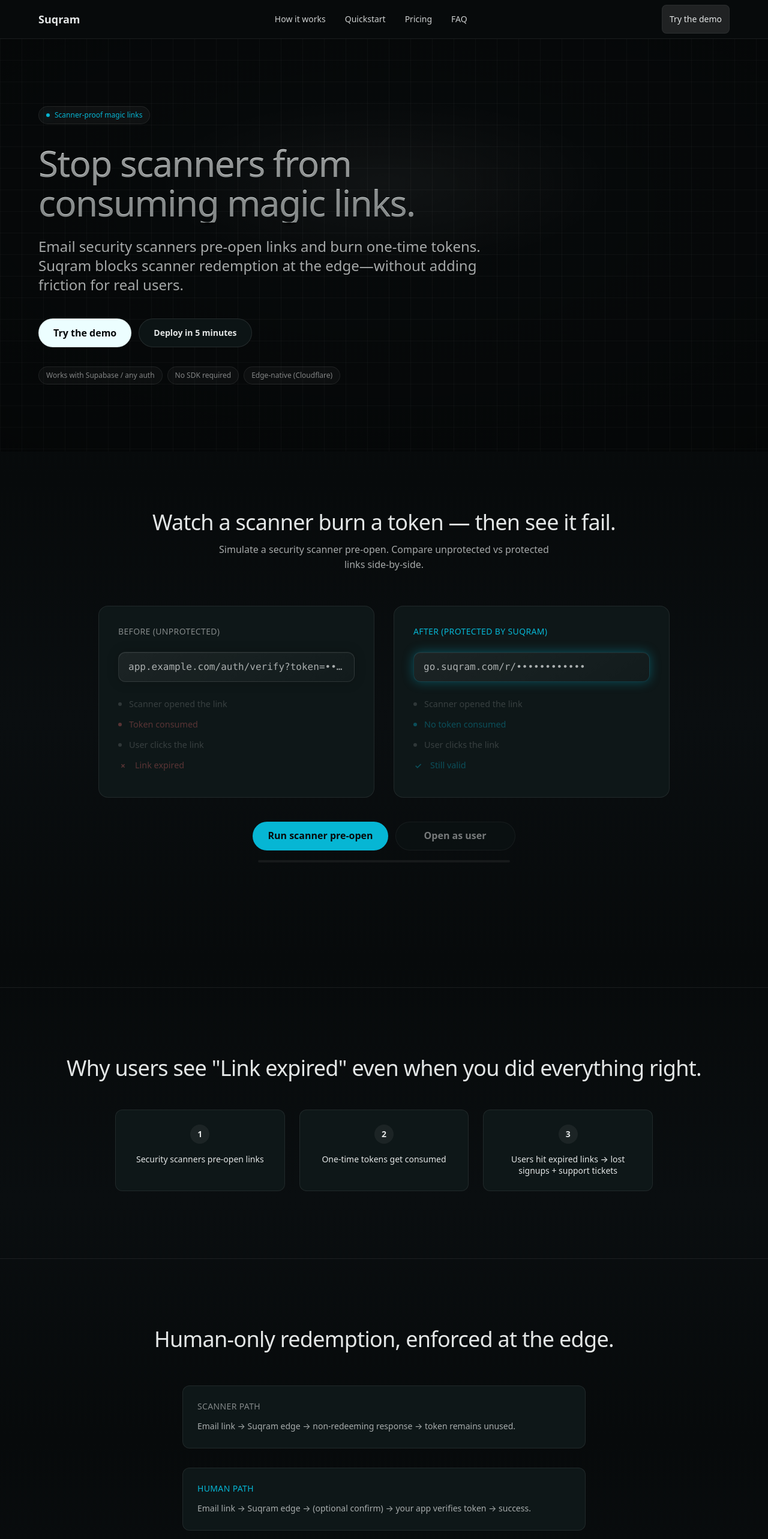
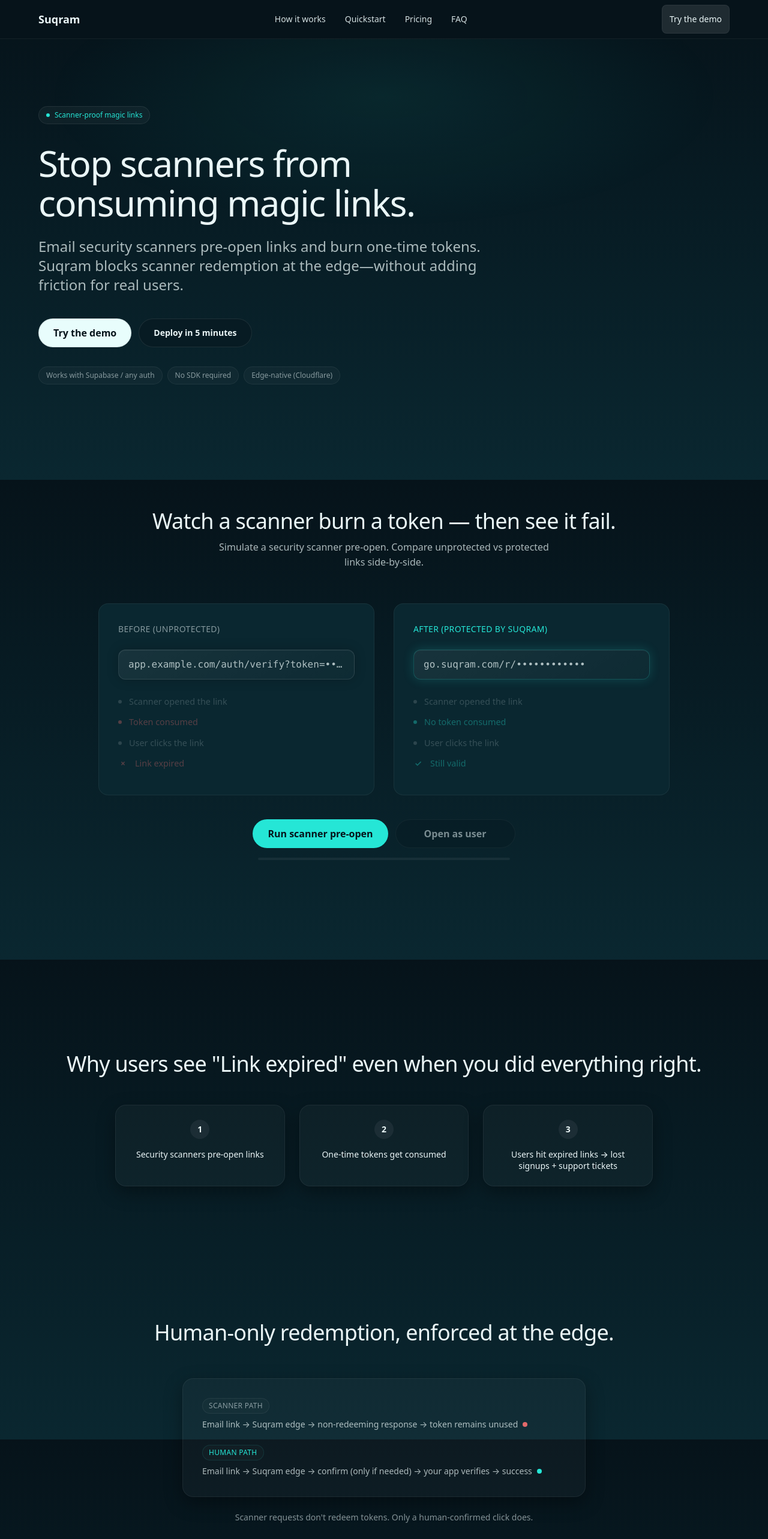
Before and after one commit to macuunamatata/Suqram, a Next.js app in the folder site/: page / in a window 1280 px wide. Shown: the top 2566 px of the page at 60% size. Built offline with nearby package versions, Linux system fonts and the light colour scheme.

Commit message:
Polish UI/UX to domained feel

```diff
--- a/site/app/globals.css
+++ b/site/app/globals.css
@@ -2,28 +2,27 @@
 @tailwind components;
 @tailwind utilities;
 
-/* Domained-style green-charcoal dark theme — color grading, grid, vignette, soft-white typography. */
+/* Ocean reliable theme — one smooth gradient, crisp text, glassy surfaces. */
 :root {
-  /* Base palette — green-tinted charcoal (not blue/neutral) */
-  --bg: #070A0B;
-  --bg2: #0A0F10;
-  --surface: #0C1415;
-  --surface2: #0E1718;
-  --border: rgba(255, 255, 255, 0.08);
-  --grid: rgba(255, 255, 255, 0.035); /* extremely subtle; never compete with text */
-
-  /* Typography — soft white, not pure */
-  --text: #E3E6E6;
-  --text2: rgba(227, 230, 230, 0.72);   /* muted paragraph */
-  --muted: rgba(227, 230, 230, 0.55);
+  /* Ocean palette */
+  --bg0: #06131a;
+  --bg1: #071b23;
+  --bg2: #0a2730;
+  --bg: var(--bg0);
+  --surface: var(--bg1);
+  --surface2: var(--bg2);
+  --border: rgba(255, 255, 255, 0.06);
+  --text: #eaf6f7;
+  --text2: rgba(234, 246, 247, 0.72);
+  --muted: rgba(234, 246, 247, 0.55);
 
   /* Accent (cyan) & warn */
-  --accent: #06B6D4;
+  --accent: #25e6d6;
   --warn: #EA840C;
-  --ctaBg: #ECFEFF;   /* off-white, cyan tint */
-  --ctaText: #070A0B;
+  --ctaBg: #e8fdfc;
+  --ctaText: #06131a;
 
-  /* Spacing rhythm: 8/12/16/24/32/48/72 */
+  /* Spacing rhythm */
   --space-1: 0.25rem;
   --space-2: 0.5rem;
   --space-3: 0.75rem;
@@ -33,27 +32,25 @@
   --space-12: 3rem;
   --space-18: 4.5rem;
 
-  /* Aliases for components (derived from base palette) */
+  /* Aliases */
   --panel: var(--surface);
   --card: var(--surface2);
   --surface-elevated: var(--surface2);
-  --border-strong: rgba(255, 255, 255, 0.10);
-  --grid-line: var(--grid);
+  --border-strong: rgba(255, 255, 255, 0.09);
   --text-heading: var(--text);
   --text-muted: var(--muted);
   --text-muted-strong: var(--text2);
   --muted-strong: var(--text2);
-  --accent-dim: rgba(6, 182, 212, 0.12);
-  --accent-focus: rgba(6, 182, 212, 0.25);
-  --accent-glow: rgba(6, 182, 212, 0.35);
+  --accent-dim: rgba(37, 230, 214, 0.12);
+  --accent-focus: rgba(37, 230, 214, 0.22);
+  --accent-glow: rgba(37, 230, 214, 0.18);
   --warn-dim: rgba(234, 132, 12, 0.12);
   --error-muted: rgba(248, 113, 113, 0.9);
   --cta-bg: var(--ctaBg);
   --cta-text: var(--ctaText);
-  --cta-hover-bg: #E6E8E7;
+  --cta-hover-bg: #d8faf8;
   --ring: var(--accent);
 
-  /* Motion — premium easing; overridden by reduced-motion */
   --ease-out-smooth: cubic-bezier(0.2, 0.8, 0.2, 1);
   --duration-ui: 200ms;
 }
@@ -64,60 +61,65 @@
   }
 }
 
+html {
+  min-height: 100%;
+}
+
 body {
   color: var(--text);
-  background: linear-gradient(180deg, #070A0B 0%, #0A0E10 50%, #070A0B 100%);
+  background: linear-gradient(180deg, var(--bg0) 0%, var(--bg1) 40%, var(--bg2) 100%);
   background-attachment: fixed;
   min-height: 100vh;
-  overflow-x: hidden;
   font-family: system-ui, -apple-system, BlinkMacSystemFont, "Segoe UI", Roboto, sans-serif;
   line-height: 1.55;
   -webkit-font-smoothing: antialiased;
+  text-rendering: optimizeLegibility;
+  position: relative;
+}
+body::before {
+  content: "";
+  position: fixed;
+  inset: 0;
+  pointer-events: none;
+  z-index: 0;
+  background: radial-gradient(ellipse 80% 50% at 50% 20%, rgba(37, 230, 214, 0.08) 0%, transparent 55%);
+  opacity: 1;
+}
+body > * {
+  position: relative;
+  z-index: 1;
 }
 
-/* Heading hierarchy — consistent sizes and weights */
+/* Heading hierarchy — crisp, no clipping */
 h1, h2, h3 {
   color: var(--text-heading);
   font-weight: 700;
+  line-height: 1.1;
 }
 
 h1 {
   letter-spacing: -0.03em;
-  line-height: 1.08;
   font-size: clamp(2rem, 5vw + 1rem, 3.75rem);
 }
 
 h2 {
   letter-spacing: -0.02em;
-  line-height: 1.2;
   font-size: clamp(1.5rem, 2.5vw + 0.5rem, 1.875rem);
 }
 
 h3 {
   letter-spacing: -0.01em;
-  line-height: 1.3;
   font-size: 1.125rem;
 }
 
-/* Hero H1 — soft-white via gradient + subtle depth; not pure white */
+/* Hero H1 — solid color for reliable rendering */
 .hero-h1 {
   font-weight: 500;
   letter-spacing: -0.025em;
   line-height: 1.1;
   font-size: clamp(2.25rem, 5.5vw + 1rem, 3.75rem);
   max-width: 60ch;
-  background: linear-gradient(#E8ECEC, #C9D0D0);
-  -webkit-background-clip: text;
-  background-clip: text;
-  color: transparent;
-  text-shadow: 0 1px 0 rgba(0, 0, 0, 0.35);
-}
-/* Fallback when gradient clip not supported */
-@supports not (background-clip: text) {
-  .hero-h1 {
-    color: var(--text);
-    background: none;
-  }
+  color: var(--text);
 }
 
 /* Hero body — paragraph uses var(--text2) */
@@ -139,37 +141,49 @@
   line-height: 1.6;
 }
 
-/* Section H2 — domained: 36px, weight 500 */
+/* Section H2 */
 .section-h2 {
   font-size: 1.875rem;
   font-weight: 500;
   letter-spacing: -0.02em;
-  line-height: 1.2;
+  line-height: 1.1;
   color: var(--text-heading);
 }
 @media (min-width: 640px) {
   .section-h2 {
-    font-size: 2.25rem; /* 36px */
+    font-size: 2.25rem;
   }
 }
 
 @layer components {
-  /* Cards: glass — transparent over dark, subtle border, inner highlight; hover minimal */
+  /* Surface — glassy, no metallic borders */
+  .surface {
+    background: rgba(255, 255, 255, 0.03);
+    border: 1px solid rgba(255, 255, 255, 0.06);
+    border-radius: 18px;
+    box-shadow: 0 10px 30px rgba(0, 0, 0, 0.35);
+    transition: border-color var(--duration-ui) var(--ease-out-smooth), box-shadow var(--duration-ui) var(--ease-out-smooth);
+  }
+  .surface:hover {
+    border-color: rgba(255, 255, 255, 0.09);
+    box-shadow: 0 10px 30px rgba(0, 0, 0, 0.35), 0 0 0 1px rgba(37, 230, 214, 0.08);
+  }
+  @media (prefers-reduced-motion: reduce) {
+    .surface {
+      transition: none;
+    }
+  }
+
   .card {
-    transition: color var(--duration-ui) var(--ease-out-smooth),
-      background-color var(--duration-ui) var(--ease-out-smooth),
-      border-color var(--duration-ui) var(--ease-out-smooth),
-      box-shadow var(--duration-ui) var(--ease-out-smooth),
-      transform var(--duration-ui) var(--ease-out-smooth);
-    background: linear-gradient(180deg, rgba(255, 255, 255, 0.05) 0%, rgba(255, 255, 255, 0.03) 100%), var(--bg2);
-    border: 1px solid rgba(255, 255, 255, 0.08);
-    border-radius: 16px;
-    box-shadow: inset 0 1px 0 rgba(255, 255, 255, 0.06);
+    background: rgba(255, 255, 255, 0.03);
+    border: 1px solid rgba(255, 255, 255, 0.06);
+    border-radius: 18px;
+    box-shadow: 0 10px 30px rgba(0, 0, 0, 0.35);
+    transition: border-color var(--duration-ui) var(--ease-out-smooth), box-shadow var(--duration-ui) var(--ease-out-smooth);
   }
   .card:hover {
-    border-color: rgba(255, 255, 255, 0.12);
-    transform: translateY(-1px);
-    box-shadow: inset 0 1px 0 rgba(255, 255, 255, 0.06);
+    border-color: rgba(255, 255, 255, 0.09);
+    box-shadow: 0 10px 30px rgba(0, 0, 0, 0.35), 0 0 0 1px rgba(37, 230, 214, 0.08);
   }
   @media (prefers-reduced-motion: reduce) {
     .card:hover {
@@ -177,18 +191,18 @@
     }
   }
   .card-padded {
-    padding: 1rem 1.125rem; /* 16–18 mobile */
+    padding: 1rem 1.125rem;
   }
   @media (min-width: 640px) {
     .card-padded {
-      padding: 1.375rem 1.625rem; /* 22–26 desktop */
+      padding: 1.375rem 1.625rem;
     }
   }
   .card-gradient-top {
-    background: linear-gradient(180deg, rgba(255, 255, 255, 0.05) 0%, rgba(255, 255, 255, 0.02) 50%, transparent 100%), var(--bg2);
-    border: 1px solid rgba(255, 255, 255, 0.08);
-    border-radius: 16px;
-    box-shadow: inset 0 1px 0 rgba(255, 255, 255, 0.06);
+    background: rgba(255, 255, 255, 0.03);
+    border: 1px solid rgba(255, 255, 255, 0.06);
+    border-radius: 18px;
+    box-shadow: 0 10px 30px rgba(0, 0, 0, 0.35);
   }
 
   /* Primary CTA: Domained — ctaBg/ctaText, pill, premium hover, no heavy shadow */
@@ -222,7 +236,7 @@
     min-height: 48px;
     background: var(--accent);
     color: var(--ctaText);
-    border: 1px solid rgba(6, 182, 212, 0.35);
+    border: 1px solid rgba(37, 230, 214, 0.35);
     transition: filter 150ms ease, box-shadow 150ms ease;
   }
   .btn-primary:hover {
@@ -327,7 +341,7 @@
     @apply inline-flex items-center rounded-full px-3 py-1 text-xs font-medium;
     background: var(--accent-dim);
     color: var(--accent);
-    border: 1px solid rgba(6, 182, 212, 0.25);
+    border: 1px solid rgba(37, 230, 214, 0.25);
   }
   /* "Most Popular" — solid accent bg, dark text */
   .pill-popular {
@@ -408,34 +422,6 @@
   /* Hero: grid and vignette only in hero area; isolate so they don’t bleed */
   .hero-bg {
     position: relative;
-    background-color: var(--bg);
-    isolation: isolate;
-    overflow: hidden;
-  }
-  .hero-bg::before {
-    content: "";
-    position: absolute;
-    inset: 0;
-    pointer-events: none;
-    z-index: 0;
-    background-image:
-      repeating-linear-gradient(0deg, var(--grid) 0, var(--grid) 1px, transparent 1px, transparent 36px),
-      repeating-linear-gradient(90deg, var(--grid) 0, var(--grid) 1px, transparent 1px, transparent 36px);
-    background-size: 36px 36px;
-  }
-  .hero-bg::after {
-    content: "";
-    position: absolute;
-    inset: 0;
-    pointer-events: none;
-    z-index: 1;
-    background:
-      radial-gradient(closest-side at 50% 35%, rgba(255, 255, 255, 0.04), transparent 60%),
-      radial-gradient(1200px 600px at 50% 40%, transparent 0%, rgba(0, 0, 0, 0.28) 70%, rgba(0, 0, 0, 0.45) 100%);
-  }
-  .hero-bg > * {
-    position: relative;
-    z-index: 2;
   }
 
   /* Demo Before/After: link pill — masked URL, glow, gradient border, hover sheen */
@@ -463,13 +449,13 @@
     background: linear-gradient(145deg, rgba(255, 255, 255, 0.08) 0%, rgba(255, 255, 255, 0.04) 100%);
   }
   .demo-link-pill-right {
-    border-color: rgba(6, 182, 212, 0.2);
+    border-color: rgba(37, 230, 214, 0.2);
     box-shadow:
       inset 0 1px 0 rgba(255, 255, 255, 0.06),
       0 0 18px var(--accent-glow);
   }
   .demo-link-pill-right:hover {
-    border-color: rgba(6, 182, 212, 0.3);
+    border-color: rgba(37, 230, 214, 0.3);
     box-shadow:
       inset 0 1px 0 rgba(255, 255, 255, 0.08),
       0 0 22px var(--accent-glow);
@@ -542,7 +528,7 @@
     font-weight: 600;
     color: var(--ctaText);
     background: var(--accent);
-    border: 1px solid rgba(6, 182, 212, 0.35);
+    border: 1px solid rgba(37, 230, 214, 0.35);
     border-radius: 9999px;
     transition: transform 0.2s var(--ease-out-smooth), box-shadow 0.2s var(--ease-out-smooth), opacity 0.2s ease;
   }
@@ -632,8 +618,8 @@
     box-shadow: inset 0 0 0 1px rgba(255, 255, 255, 0.04);
   }
   .demo-column-right:hover {
-    border-color: rgba(6, 182, 212, 0.28);
-    box-shadow: inset 0 0 0 1px rgba(6, 182, 212, 0.06);
+    border-color: rgba(37, 230, 214, 0.28);
+    box-shadow: inset 0 0 0 1px rgba(37, 230, 214, 0.06);
   }
   .demo-column:focus-within {
     box-shadow: 0 0 0 2px var(--bg), 0 0 0 4px var(--accent-focus);
@@ -645,7 +631,7 @@
     box-shadow: 0 0 0 2px var(--bg), 0 0 0 4px var(--accent-focus);
   }
   .demo-column-right:hover:focus-within {
-    box-shadow: 0 0 0 2px var(--bg), 0 0 0 4px var(--accent-focus), inset 0 0 0 1px rgba(6, 182, 212, 0.06);
+    box-shadow: 0 0 0 2px var(--bg), 0 0 0 4px var(--accent-focus), inset 0 0 0 1px rgba(37, 230, 214, 0.06);
   }
 
   /* Demo keyframes — scan sweep, orb, pulse, tap, shake, dots, dot pop, soft in */
@@ -655,12 +641,12 @@
   }
   @keyframes demoJustEnabledPulse {
     0% { box-shadow: 0 0 0 0 var(--accent-glow); }
-    40% { box-shadow: 0 0 0 8px rgba(6, 182, 212, 0); }
-    100% { box-shadow: 0 0 0 0 rgba(6, 182, 212, 0); }
+    40% { box-shadow: 0 0 0 8px rgba(37, 230, 214, 0); }
+    100% { box-shadow: 0 0 0 0 rgba(37, 230, 214, 0); }
   }
   @keyframes demoDotPop {
-    from { transform: scale(0.85); opacity: 0.6; }
-    to { transform: scale(1); opacity: 1; }
+    from { opacity: 0; transform: translateY(6px); }
+    to { opacity: 1; transform: translateY(0); }
   }
   @keyframes demoSoftIn {
     from { opacity: 0; transform: translateY(6px); }
@@ -715,7 +701,7 @@
       box-shadow:
         inset 0 1px 0 rgba(255, 255, 255, 0.08),
         0 0 28px var(--accent-glow),
-        0 0 40px rgba(6, 182, 212, 0.18);
+        0 0 40px rgba(37, 230, 214, 0.18);
     }
   }
   @keyframes demoTap {
@@ -904,7 +890,7 @@
   }
   .demo-status-card-success {
     background: var(--accent-dim);
-    border-color: rgba(6, 182, 212, 0.28);
+    border-color: rgba(37, 230, 214, 0.28);
     color: var(--accent);
   }
   .demo-status-icon {
--- a/site/app/page.tsx
+++ b/site/app/page.tsx
@@ -23,12 +23,6 @@
   "Security scanners pre-open links",
   "One-time tokens get consumed",
   "Users hit expired links → lost signups + support tickets",
-];
-
-const PRICING_TIERS = [
-  { name: "Free", redemptions: "1K / month", desc: "Get started" },
-  { name: "Pro", redemptions: "10K / month", desc: "For growing apps" },
-  { name: "Scale", redemptions: "Custom", desc: "Enterprise" },
 ];
 
 const FAQ_ITEMS = [
@@ -101,7 +95,7 @@
       </section>
 
       {/* Why / Problem */}
-      <section className={`border-t border-[var(--border)] ${SECTION_PY}`} id="why" aria-label="Why">
+      <section className={SECTION_PY} id="why" aria-label="Why">
         <div className={CONTAINER}>
           <h2 className={SECTION_HEADING}>
             Why users see &quot;Link expired&quot; even when you did everything right.
@@ -110,7 +104,7 @@
             {WHY_ITEMS.map((text, i) => (
               <div
                 key={i}
-                className="rounded-xl border border-[var(--border)] bg-[var(--card)] p-6 text-center"
+                className="surface p-6 text-center"
               >
                 <span className="inline-flex w-8 h-8 items-center justify-center rounded-full bg-[rgba(255,255,255,0.06)] text-sm font-semibold text-[var(--text)] mb-4">
                   {i + 1}
@@ -125,27 +119,29 @@
       </section>
 
       {/* How it works */}
-      <section className={`border-t border-[var(--border)] ${SECTION_PY}`} id="how" aria-label="How it works">
+      <section className={SECTION_PY} id="how" aria-label="How it works">
         <div className={CONTAINER}>
           <h2 className={SECTION_HEADING}>
             Human-only redemption, enforced at the edge.
           </h2>
-          <div className="mt-14 max-w-2xl mx-auto space-y-8">
-            <div className="rounded-xl border border-[var(--border)] bg-[var(--card)] p-6">
-              <h3 className="text-sm font-medium text-[var(--muted)] uppercase tracking-wide mb-3">
+          <div className="mt-14 max-w-2xl mx-auto surface p-6 sm:p-8 space-y-6">
+            <div className="flex flex-wrap items-center gap-2">
+              <span className="inline-flex rounded-full border border-[var(--border)] bg-[rgba(255,255,255,0.02)] px-2.5 py-1 text-xs font-medium text-[var(--muted)] uppercase tracking-wide">
                 Scanner path
-              </h3>
-              <p className="text-sm text-[var(--text2)] leading-relaxed">
-                Email link → Suqram edge → non-redeeming response → token remains unused.
-              </p>
+              </span>
+              <span className="text-sm text-[var(--text2)]">
+                Email link → Suqram edge → non-redeeming response → token remains unused
+              </span>
+              <span className="w-2 h-2 rounded-full bg-[var(--error-muted)] shrink-0" aria-hidden />
             </div>
-            <div className="rounded-xl border border-[var(--border)] bg-[var(--card)] p-6 border-[var(--accent-dim)]">
-              <h3 className="text-sm font-medium text-[var(--accent)] uppercase tracking-wide mb-3">
+            <div className="flex flex-wrap items-center gap-2">
+              <span className="inline-flex rounded-full border border-[var(--accent-dim)] bg-[rgba(255,255,255,0.02)] px-2.5 py-1 text-xs font-medium text-[var(--accent)] uppercase tracking-wide">
                 Human path
-              </h3>
-              <p className="text-sm text-[var(--text2)] leading-relaxed">
-                Email link → Suqram edge → (optional confirm) → your app verifies token → success.
-              </p>
+              </span>
+              <span className="text-sm text-[var(--text2)]">
+                Email link → Suqram edge → confirm (only if needed) → your app verifies → success
+              </span>
+              <span className="w-2 h-2 rounded-full bg-[var(--accent)] shrink-0" aria-hidden />
             </div>
           </div>
           <p className="mt-6 text-center text-sm text-[var(--muted)]">
@@ -155,7 +151,7 @@
       </section>
 
       {/* Quickstart */}
-      <section className={`border-t border-[var(--border)] ${SECTION_PY}`} id="quickstart" aria-label="Quickstart">
+      <section className={SECTION_PY} id="quickstart" aria-label="Quickstart">
         <div className={CONTAINER}>
           <h2 className={SECTION_HEADING}>
             Deploy in &lt;5 minutes.
@@ -187,7 +183,7 @@
             </div>
           </div>
           <div className="mt-10 max-w-2xl mx-auto">
-            <pre className="rounded-xl border border-[var(--border)] bg-[var(--surface)] p-4 sm:p-6 text-xs sm:text-sm font-mono text-[var(--text2)] overflow-x-auto">
+            <pre className="surface p-4 sm:p-6 text-xs sm:text-sm font-mono text-[var(--text2)] overflow-x-auto">
               <code>{`https://go.suqram.com/r/\${token}#u=\${encodeURIComponent(yourSuccessUrl)}`}</code>
             </pre>
           </div>
@@ -198,51 +194,48 @@
       </section>
 
       {/* Pricing */}
-      <section className={`border-t border-[var(--border)] ${SECTION_PY}`} id="pricing" aria-label="Pricing">
+      <section className={SECTION_PY} id="pricing" aria-label="Pricing">
         <div className={CONTAINER}>
           <h2 className={SECTION_HEADING}>
-            Usage pricing based on redemptions.
+            Start free. Upgrade when usage grows.
           </h2>
-          <div className="mt-12 overflow-x-auto max-w-3xl mx-auto">
-            <table className="w-full border-collapse rounded-xl border border-[var(--border)] overflow-hidden">
-              <thead>
-                <tr className="border-b border-[var(--border)] bg-[var(--surface)]">
-                  <th className="text-left py-4 px-6 text-sm font-semibold text-[var(--text)]">Tier</th>
-                  <th className="text-left py-4 px-6 text-sm font-semibold text-[var(--text)]">Redemptions</th>
-                  <th className="text-left py-4 px-6 text-sm font-semibold text-[var(--text)]">Description</th>
-                </tr>
-              </thead>
-              <tbody>
-                {PRICING_TIERS.map((tier) => (
-                  <tr key={tier.name} className="border-b border-[var(--border)] last:border-b-0 bg-[var(--card)]">
-                    <td className="py-4 px-6 text-sm font-medium text-[var(--text)]">{tier.name}</td>
-                    <td className="py-4 px-6 text-sm text-[var(--text2)]">{tier.redemptions}</td>
-                    <td className="py-4 px-6 text-sm text-[var(--muted)]">{tier.desc}</td>
-                  </tr>
-                ))}
-              </tbody>
-            </table>
+          <div className="mt-12 max-w-3xl mx-auto surface p-6 sm:p-8">
+            <div className="grid grid-cols-1 md:grid-cols-3 gap-4 sm:gap-6">
+              <div className="rounded-xl border border-[var(--accent)]/[0.22] bg-[rgba(37,230,214,0.06)] p-6 flex flex-col">
+                <p className="text-sm font-semibold text-[var(--accent)]">Free</p>
+                <p className="mt-2 text-sm text-[var(--text2)]">1K redemptions / month — $0</p>
+                <p className="mt-1 text-xs text-[var(--muted)]">Get started</p>
+                <Link href="/start" className="btn-primary mt-6 w-full justify-center text-sm">
+                  Start free
+                </Link>
+              </div>
+              <div className="rounded-xl border border-[var(--border)] bg-[rgba(255,255,255,0.02)] p-6 flex flex-col">
+                <p className="text-sm font-semibold text-[var(--text)]">Pro</p>
+                <p className="mt-2 text-sm text-[var(--text2)]">10K / month</p>
+                <p className="mt-1 text-xs text-[var(--muted)]">For growing apps</p>
+              </div>
+              <div className="rounded-xl border border-[var(--border)] bg-[rgba(255,255,255,0.02)] p-6 flex flex-col">
+                <p className="text-sm font-semibold text-[var(--text)]">Scale</p>
+                <p className="mt-2 text-sm text-[var(--text2)]">Custom</p>
+                <p className="mt-1 text-xs text-[var(--muted)]">Enterprise</p>
+              </div>
+            </div>
           </div>
           <p className="mt-6 text-center text-sm text-[var(--muted)] max-w-xl mx-auto">
             A redemption is a successful human-confirmed link use.
-          </p>
-          <p className="mt-4 text-center">
-            <Link href="/pricing" className="btn-secondary text-sm">
-              See pricing
-            </Link>
           </p>
         </div>
       </section>
 
       {/* FAQ */}
-      <section className={`border-t border-[var(--border)] ${SECTION_PY}`} id="faq" aria-label="FAQ">
+      <section className={SECTION_PY} id="faq" aria-label="FAQ">
         <div className={CONTAINER}>
           <h2 className={SECTION_HEADING}>
             FAQ
           </h2>
           <dl className="mt-12 max-w-2xl mx-auto space-y-6">
             {FAQ_ITEMS.map(({ q, a }) => (
-              <div key={q} className="rounded-xl border border-[var(--border)] bg-[var(--card)] p-6">
+              <div key={q} className="surface p-6">
                 <dt className="text-sm font-semibold text-[var(--text)]">{q}</dt>
                 <dd className="mt-2 text-sm text-[var(--text2)] leading-relaxed">{a}</dd>
               </div>
```
